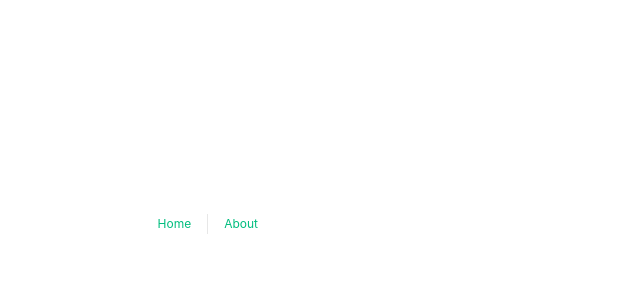
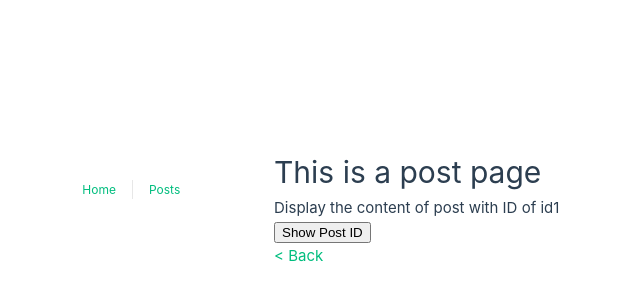
Before and after one commit to ahmetayyildiz66/vue-composition-basics, a Vue app: page /postDetail/id1 in a window 1280 px wide. Before the commit this address had no page. Shown: the part 192-492 px from the top of the page, without its empty margins (366-1006 px from the left). Built offline with nearby package versions, Linux system fonts and the light colour scheme.

Commit message:
vue router: useRoute composable

```diff
--- a/src/App.vue
+++ b/src/App.vue
@@ -1,7 +1,7 @@
 <template>
   <nav>
     <RouterLink to="/">Home</RouterLink>
-    <RouterLink to="/about">About</RouterLink>
+    <RouterLink to="/posts">Posts</RouterLink>
   </nav>
 
   <router-view v-slot="{ Component }">
--- a/src/router/index.js
+++ b/src/router/index.js
@@ -1,23 +1,25 @@
-import { createRouter, createWebHistory } from 'vue-router'
-import HomeView from '../views/HomeView.vue'
+import { createRouter, createWebHistory } from "vue-router";
+import HomeView from "../views/HomeView.vue";
 
 const router = createRouter({
   history: createWebHistory(import.meta.env.BASE_URL),
   routes: [
     {
-      path: '/',
-      name: 'home',
-      component: HomeView
+      path: "/",
+      name: "home",
+      component: HomeView,
     },
     {
-      path: '/about',
-      name: 'about',
-      // route level code-splitting
-      // this generates a separate chunk (About.[hash].js) for this route
-      // which is lazy-loaded when the route is visited.
-      component: () => import('../views/AboutView.vue')
-    }
-  ]
-})
+      path: "/posts",
+      name: "posts",
+      component: () => import("../views/PostsView.vue"),
+    },
+    {
+      path: "/postDetail/:id",
+      name: "postDetail",
+      component: () => import("../views/PostDetailView.vue"),
+    },
+  ],
+});
 
-export default router
+export default router;
--- a/src/views/AboutView.vue
+++ /dev/null
@@ -1,13 +0,0 @@
-<template>
-  <div class="about">
-    <h1>About</h1>
-    <textarea v-autofocus></textarea>
-  </div>
-</template>
-
-<script setup>
-/*
-  imports
-*/
-import { vAutofocus } from "@/directives/vAutofocus";
-</script>
--- /dev/null
+++ b/src/views/PostDetailView.vue
@@ -0,0 +1,22 @@
+<template>
+  <div class="post-detail">
+    <h1>This is a post page</h1>
+    <p>Display the content of post with ID of {{ $route.params.id }}</p>
+    <div>
+      <button @click="showPostId">Show Post ID</button>
+    </div>
+    <p>
+      <router-link to="/posts">&lt; Back</router-link>
+    </p>
+  </div>
+</template>
+
+<script setup>
+import { useRoute } from "vue-router";
+
+const route = useRoute();
+
+const showPostId = () => {
+  alert(`The ID of this post is: ${route.params.id}`);
+};
+</script>
--- /dev/null
+++ b/src/views/PostsView.vue
@@ -0,0 +1,29 @@
+<template>
+  <div class="posts">
+    <h1>Posts</h1>
+    <ul>
+      <li>
+        <router-link to="/postDetail/id1">Post 1</router-link>
+      </li>
+      <li>
+        <router-link to="/postDetail/id2">Post 2</router-link>
+      </li>
+      <li>
+        <router-link to="/postDetail/id3">Post 3</router-link>
+      </li>
+    </ul>
+  </div>
+</template>
+
+<script setup>
+/*
+  imports
+*/
+import { vAutofocus } from "@/directives/vAutofocus";
+</script>
+
+<style scoped>
+ul {
+  margin-bottom: 30px;
+}
+</style>
```
